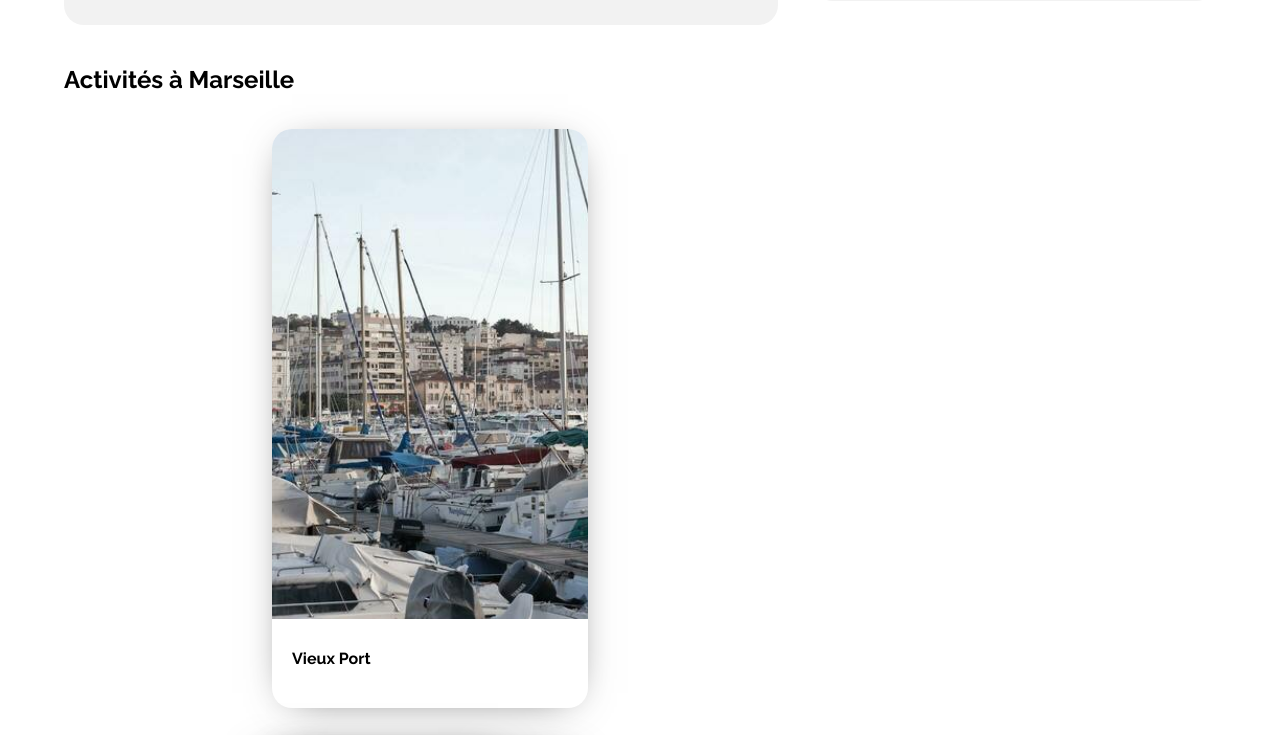
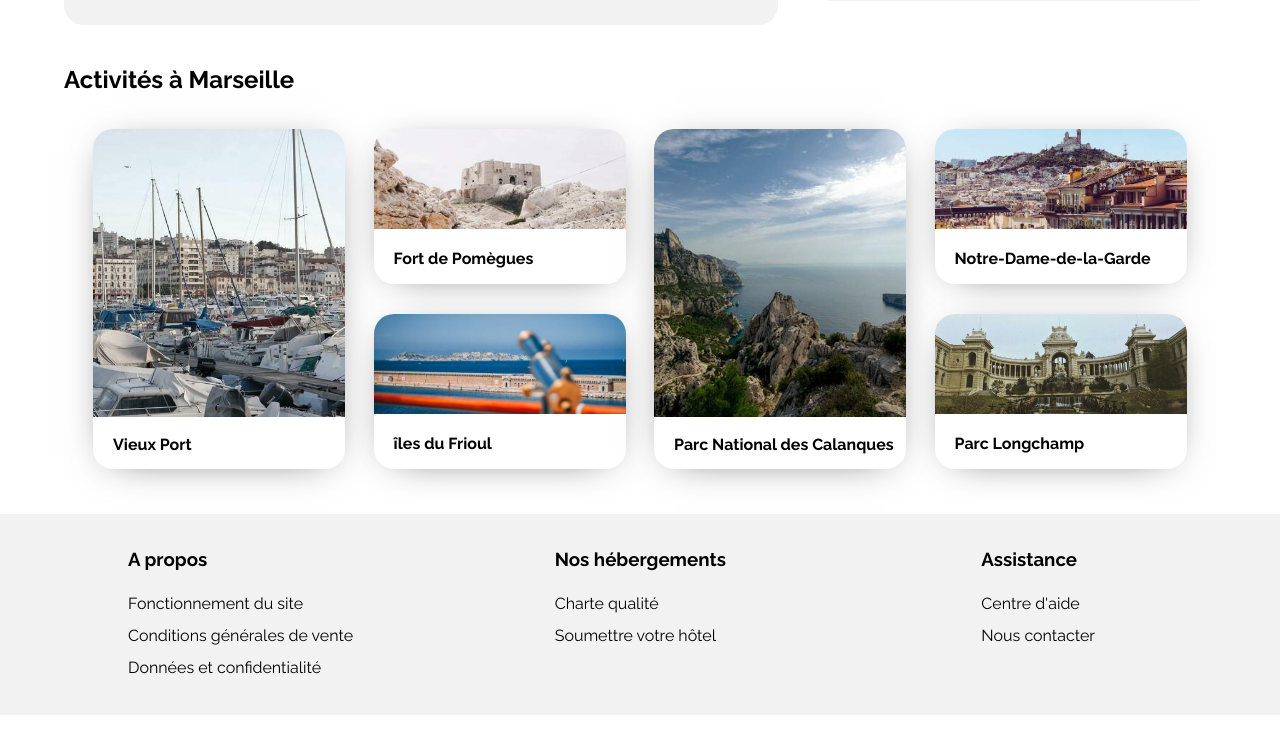
Before and after one commit to AnissaBL/AnissaBL.github.io, a plain HTML site: page index.html in a window 1280 px wide. Shown: the part 960-1695 px from the top of the page. Drawn offline with Linux system fonts and the light colour scheme.

Commit message:
Update style.css

```diff
--- a/style.css
+++ b/style.css
@@ -600,8 +600,8 @@ figure:hover {
 
 @media (min-width: 991px) {
   #activites .group-item {
-    width: auto;
-    display: block;
+    width: 50%;
+    display: flex;
   }
   #activites .group-item .columndouble,
   #activites .group-item .column {
```
